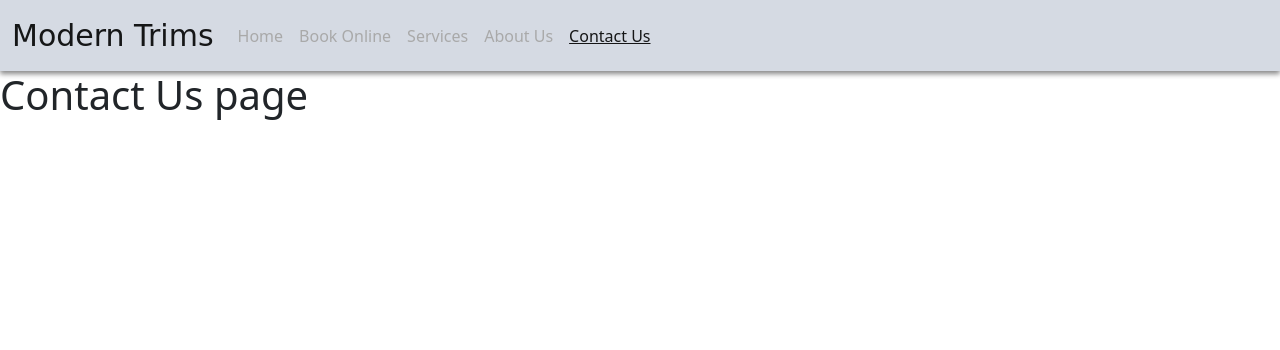
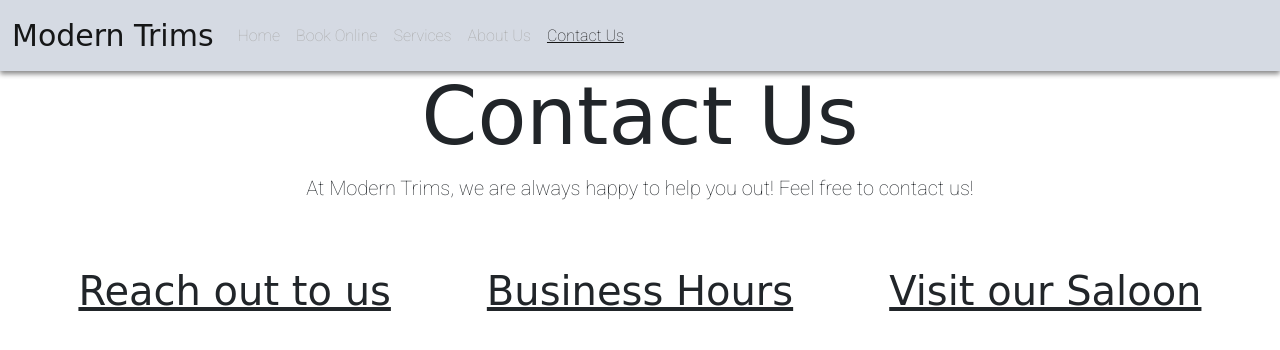
Before and after one commit to Macomatic/Hair-Salon-Website, a website: page contactUs.html in a window 1280 px wide. Drawn offline with nearby package versions, Linux system fonts and the light colour scheme; a web font is replaced by a local one.

Commit message:
Added general styling and new font

```diff
--- a/contactUs.html
+++ b/contactUs.html
@@ -6,6 +6,7 @@
     <title>Contact Us Page</title>
     <link href="/css/main.min.css" rel="stylesheet">
     <link rel="stylesheet" href="style.css">
+    <link rel="stylesheet" href="css/contactUs.css">
 
     <nav class="navbar navbar-expand-lg" style="background-color: #d5dae3;"">
       <div class="container-fluid">
@@ -38,7 +39,22 @@
 
   <body>
     <script src="https://cdn.jsdelivr.net/npm/bootstrap@5.2.0-beta1/dist/js/bootstrap.bundle.min.js" integrity="sha384-pprn3073KE6tl6bjs2QrFaJGz5/SUsLqktiwsUTF55Jfv3qYSDhgCecCxMW52nD2" crossorigin="anonymous"></script>
-    <h1>Contact Us page</h1>
-
+    <div class="centerInformation">
+      <br><br><br>
+      <h1 class="title">Contact Us</h1>
+      <p class="description">At Modern Trims, we are always happy to help you out! Feel free to contact us!</p>
+      <br><br>
+      <div class="grid">
+        <div class="contactInfo">
+          <h1 class="subtitle">Reach out to us</h1>
+        </div>
+        <div class="hoursMap">
+          <h1 class="subtitle">Business Hours</h1>
+        </div>
+        <div class="address">
+          <h1 class="subtitle">Visit our Saloon</h1>
+        </div>
+      </div>
+    </div>
   </body>
 </html>
--- /dev/null
+++ b/css/contactUs.css
@@ -0,0 +1,16 @@
+.grid {
+    display: grid;
+    grid-template-columns: 1fr 1fr 1fr;
+}
+
+.contactInfo {
+
+}
+
+.hoursMap {
+
+}
+
+.address {
+
+}
--- a/style.css
+++ b/style.css
@@ -1,5 +1,9 @@
 @import url('https://fonts.googleapis.com/css2?family=Oswald:wght@300&family=Send+Flowers&display=swap');
+@import url('https://fonts.googleapis.com/css2?family=Roboto:wght@100&display=swap');
 
+* {
+    font-family: 'Roboto', sans-serif;
+}
 
 .currentNavigation {
     text-decoration: underline;
@@ -14,3 +18,30 @@
 .navbar {
     box-shadow: 0px 3px 5px #888888;
 }
+
+.title {
+    font-family: 'Oswald', sans-serif;
+    font-family: 'Send Flowers', cursive;
+    font-size: 80px;
+}
+
+.centerInformation {
+    width: 95%;
+    position: absolute;
+    left: 50%;
+    top: 20%;
+    -webkit-transform: translate(-50%, -50%);
+    transform: translate(-50%, -50%);
+    text-align: center;
+}
+
+.subtitle {
+    font-family: 'Oswald', sans-serif;
+    font-family: 'Send Flowers', cursive;
+    font-size: 40px;
+    text-decoration: underline;
+}
+
+.description {
+    font-size: 20px;
+}
```
Also changed, not shown: aboutUs.html (+4 -1 lines), bookService.html (+4 -1 lines), services.html (+4 -1 lines).
